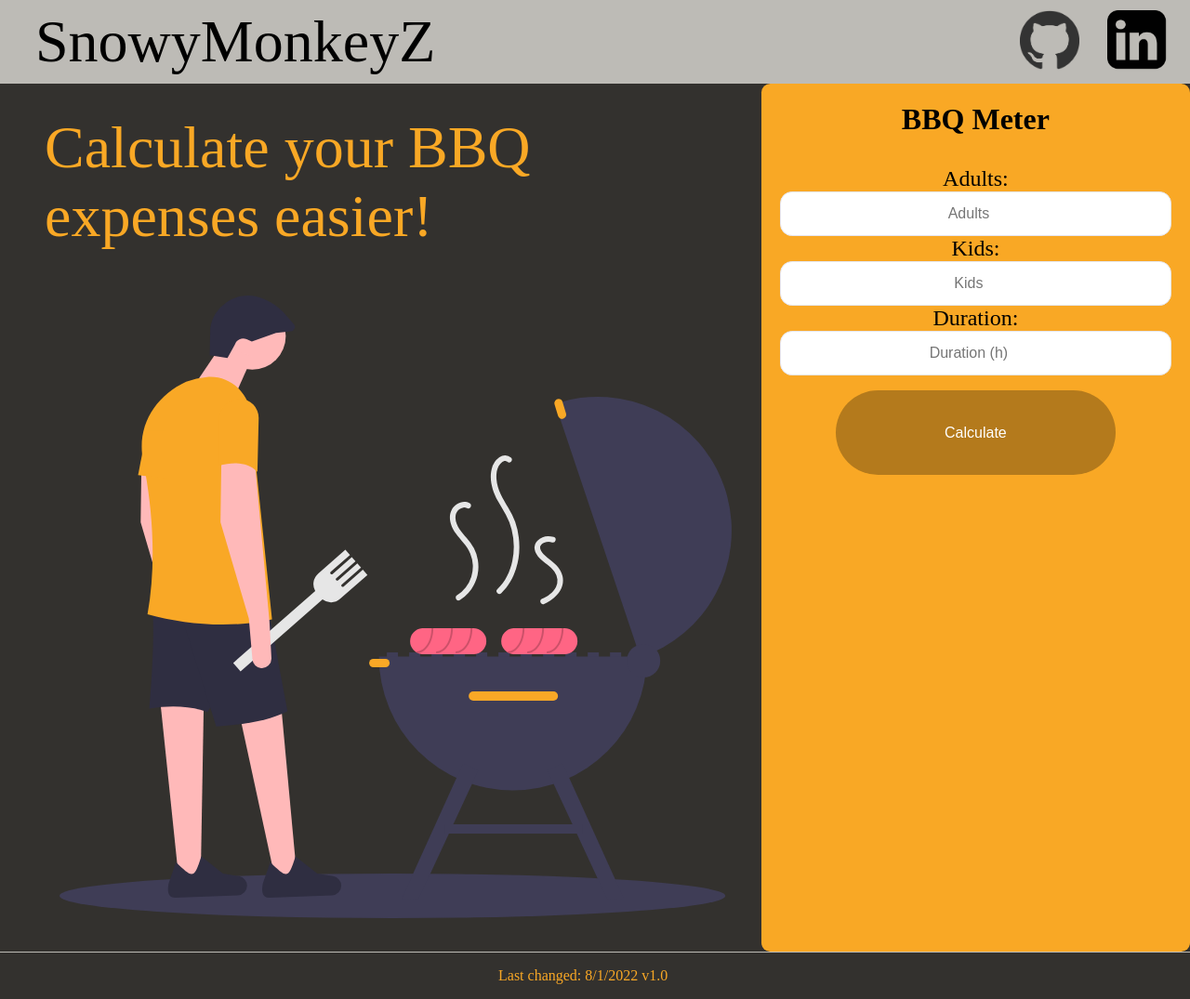
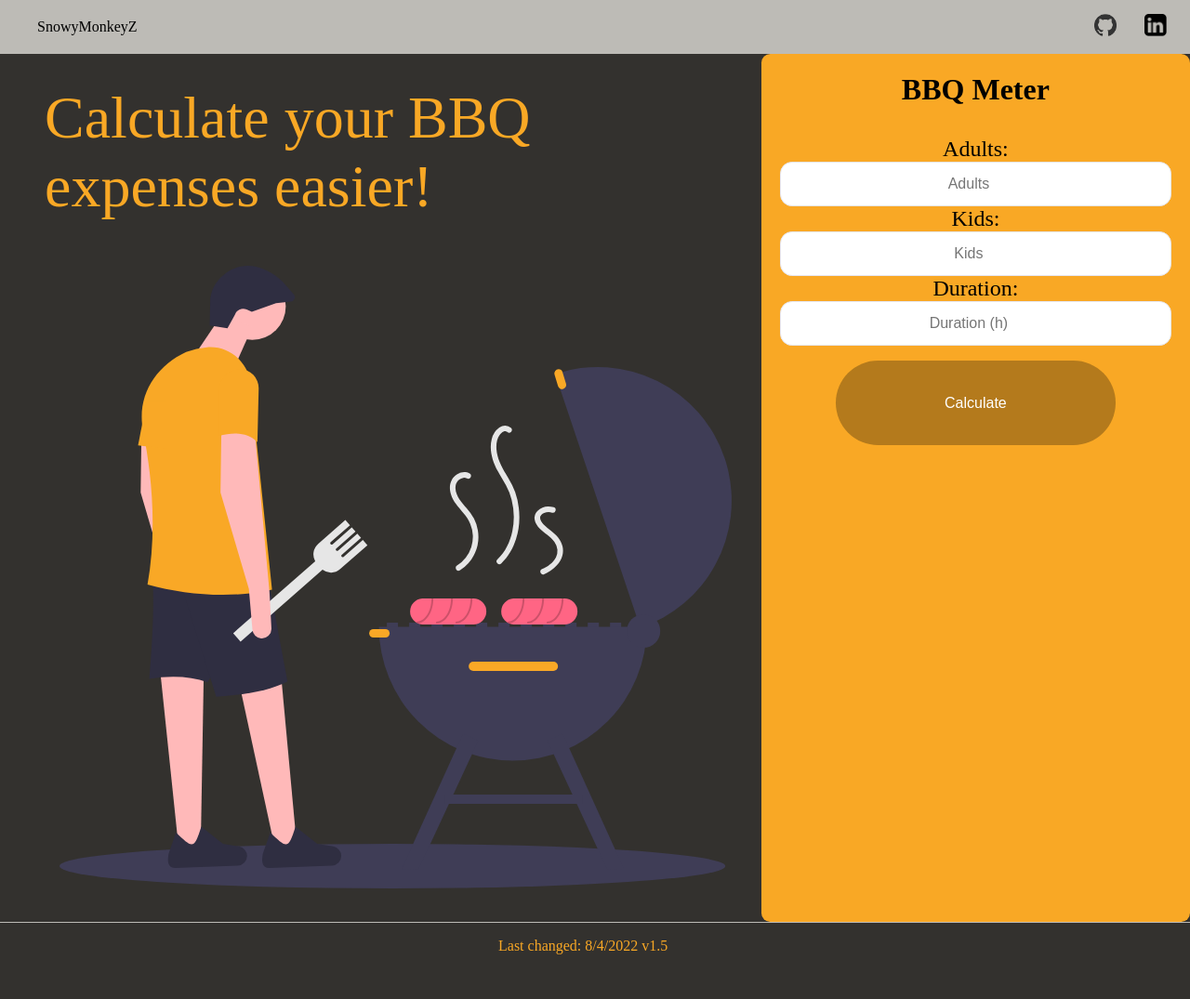
Before and after one commit to dev-iago-gois/bbqmeter, a plain HTML site: page index.html in a window 1280 px wide. Shown: the whole page at 93% size. After the commit the page ends 1043 px from the top, so only its background shows below. Drawn offline with Linux system fonts and the light colour scheme; a web font is replaced by a local one.

Commit message:
General layout n functions done v1.5

```diff
--- a/index.html
+++ b/index.html
@@ -1,5 +1,6 @@
 <!DOCTYPE html>
 <html lang="en">
+
 <head>
   <meta charset="UTF-8" />
   <meta http-equiv="X-UA-Compatible" content="IE=edge" />
@@ -8,7 +9,7 @@
   <!-- Font bellow -->
   <link rel="stylesheet" href="https://use.typekit.net/csw0yom.css" />
   <!-- Page icon bellow -->
-    <link rel="shortcut icon" href="./assets/page-icon.svg" type="image/x-icon"/>
+  <link rel="shortcut icon" href="./assets/page-icon.svg" type="image/x-icon" />
   <title>BBQ Meter</title>
 </head>
 
@@ -18,8 +19,10 @@
     <nav class="navbar">
       <a href="https://github.com/snowymonkey" class="nav-text">SnowyMonkeyZ</a>
       <ul class="nav-list">
-              <li class="nav-item"><a href="https://github.com/snowymonkey/bbqmeter"><img src="./assets/ghlogo.png" alt="GitHub Profile image"/></a></li>
-              <li class="nav-item"><a href="https://www.linkedin.com/in/iago-rafael-17bab7229/"><img src="./assets/ldlogo.png" alt="Linkedin Profile image"/></a></li>
+        <li class="nav-item"><a href="https://github.com/snowymonkey/bbqmeter"><img src="./assets/ghlogo.png"
+              alt="GitHub Profile image" /></a></li>
+        <li class="nav-item"><a href="https://www.linkedin.com/in/iago-rafael-17bab7229/"><img src="./assets/ldlogo.png"
+              alt="Linkedin Profile image" /></a></li>
       </ul>
     </nav>
   </header>
@@ -37,7 +40,7 @@
       <label for="kids">Kids:</label>
       <input type="number" name="kids" id="kids" placeholder="Kids" />
       <label for="duration">Duration:</label>
-            <input type="number" name="duration" id="duration" placeholder="Duration (h)"/>
+      <input type="number" name="duration" id="duration" placeholder="Duration (h)" />
 
       <button onclick="calc()">Calculate</button>
 
@@ -47,7 +50,8 @@
   </main>
 
   <footer>
-        <a href="#">Last changed: 8/1/2022 v1.0</a>
+    <a href="#">Last changed: 8/4/2022 v1.5</a>
   </footer>
 </body>
+
 </html>
--- a/scripts/script.js
+++ b/scripts/script.js
@@ -24,13 +24,13 @@ function calc() {
   let qtTotalBottle = adults * bottlePP(duration) + kids * 0.5 * bottlePP(duration);
 
   // Display calculations
-//   The "+" symbol before the "=" means that the text wont be erased by the next line of text, without it, it would be showing only the last line
-result.innerHTML = `<h3 class="result-info">You will need:</h3>`
-result.innerHTML += `
+  //   The "+" symbol before the "=" means that the text wont be erased by the next line of text, without it, it would be showing only the last line
+  result.innerHTML = `<h3 class="result-info">You will need:</h3>`
+  result.innerHTML += `
   <div class="result-box">
   <p>
   <img src="./assets/meat.svg"/>
-  ${qtTotalMeat/1000} Kg of meat.
+  ${qtTotalMeat / 1000} Kg of meat.
   </p>
   <div>
   `
@@ -39,7 +39,7 @@ result.innerHTML += `
   <div class="result-box">
   <p>
   <img src="./assets/can.svg"/>
-  ${Math.ceil(qtTotalBeer/0.355)} cans of beer (355ml).
+  ${Math.ceil(qtTotalBeer / 0.355)} beer cans (355ml).
   </p>
   <div>
   `
--- a/styles/style.css
+++ b/styles/style.css
@@ -4,68 +4,82 @@
   box-sizing: border-box;
   text-decoration: none;
 }
-body{
+
+body {
   font-size: 100%;
   background: #33312E;
 }
-.navbar{
+
+.navbar {
   width: 100%;
   background-color: #BDBBB6;
-    padding-left: 30px;
+  padding-left: 20px;
   padding-right: 10px;
   display: flex;
   flex-direction: row;
   justify-content: space-between;
   align-items: center;
 }
-.nav-list{
+
+.nav-list {
   list-style: none;
   display: flex;
 }
-.nav-item a {
+
+.nav-item {
   display: inline-block;
   padding: 10px 15px;
-    text-decoration: none;
-    color: white;
+  border-radius: 1rem;
 }
+
+header img {
+  width: 1.5rem;
+}
+
 .nav-item:hover {
-    background-color:#f9a825;
+  background-color: #f9a825;
 }
-.nav-text{
+
+.nav-text {
   display: inline-block;
-    padding: 8px;
+  padding: 10px;
+  margin: 10px;
   font-family: hack;
-    font-size: 4rem;
+  font-size: 1rem;
   color: black;
+  border-radius: 1rem;
 }
+
 .nav-text:hover {
-    background-color:#f9a825;
+  background-color: #f9a825;
 }
-header img{
-    width: 4rem;
-}
-main{
+
+main {
   display: flex;
   flex-direction: row;
   justify-content: space-between;
   border-bottom: 0.4px solid #BDBBB6;
 }
-.content{
+
+.content {
   margin-left: 2rem;
   margin-top: 1rem;
 }
-.content-text{
+
+.content-text {
   max-width: 130rem;
   margin: auto;
   font-size: 4rem;
   color: #f9a825;
   padding: 1rem;
 }
-.content-img{
+
+.content-img {
   max-width: 60rem;
   margin: auto;
   padding: 2rem;
 }
+
 .main-bbqmeterbox {
   display: flex;
   flex-direction: column;
@@ -77,14 +91,17 @@ align-items: center;
   color: black;
   border-radius: 0.6rem;
 }
-.main-bbqmeterbox h1{
+
+.main-bbqmeterbox h1 {
   color: black;
   text-align: center;
   margin-bottom: 2rem;
 }
+
 .main-bbqmeterbox label {
   font-size: 1.5rem;
 }
+
 .main-bbqmeterbox input {
   width: 100%;
   height: 3rem;
@@ -94,6 +111,7 @@ font-size: 1.5rem;
   font-size: 1rem;
   text-align: center;
 }
+
 .main-bbqmeterbox button {
 
   width: 18.8rem;
@@ -110,20 +128,23 @@ font-size: 1.5rem;
   cursor: pointer;
   transition: background 0.2s;
 }
+
 .main-bbqmeterbox button:hover {
   background: #7c5412fb;
 }
-.result-box img{
+
+.result-box img {
   width: 2rem;
   margin: 0;
   margin-right: 0.2rem;
 }
 
-footer{
+footer {
   max-width: 15rem;
   margin: auto;
   padding: 1rem;
 }
-footer a{
+
+footer a {
   color: #f9a825;
 }
```
Lines whose indentation alone changed are shown as unchanged.
